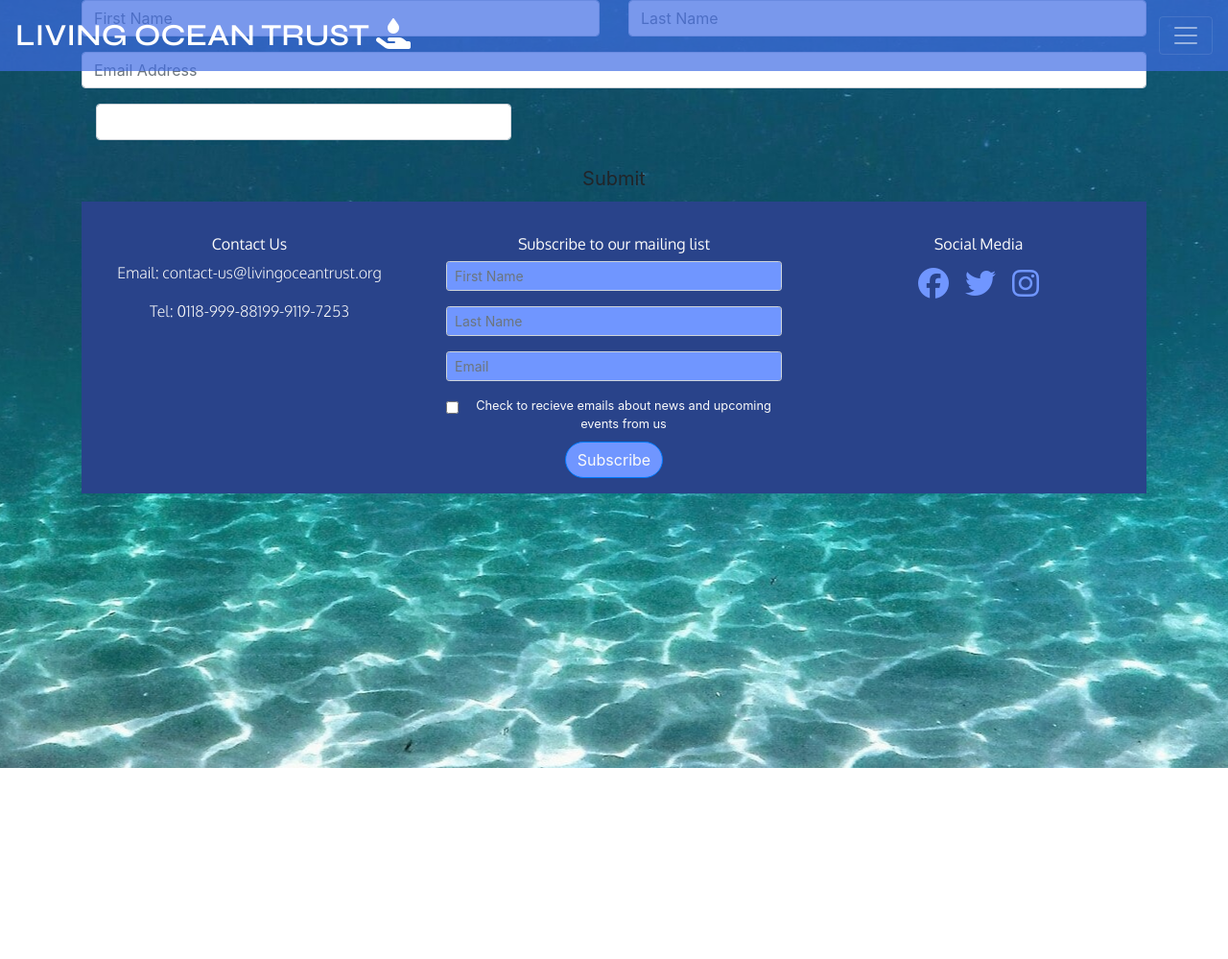
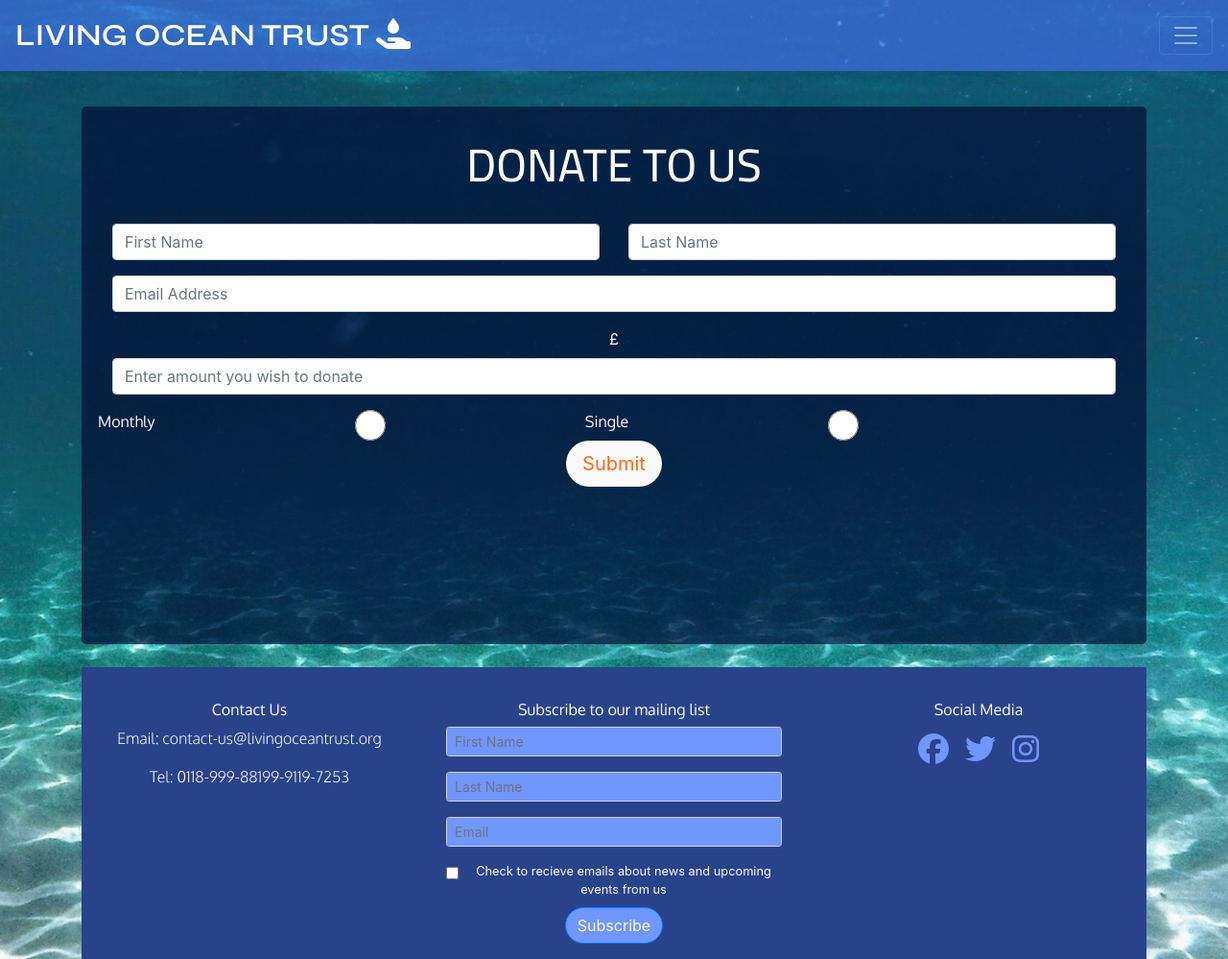
Before and after one commit to Code-Institute-Submissions/Living-Ocean-ms1, a plain HTML site: page donate.html in a window 1280 px wide. Shown: the whole page at 96% size. Before the commit the page ends 800 px from the top, so only its background shows below. Drawn offline with nearby package versions, Linux system fonts and the light colour scheme.

Commit message:
Completed donate form and styled

```diff
--- a/assets/css/style.css
+++ b/assets/css/style.css
@@ -177,13 +177,39 @@ body {
 
 /*------------------------------------------------------------Donate */
 
+.donate-header {
+    text-align: center;
+    font-size: 300%;
+    margin-bottom: 2rem;
+    font-family: "Cairo", sans-serif;
+}
+
+.donate-container {
+    padding-top: 2rem;
+    justify-content: center;
+    position: relative;
+    height: 70vh;
+}
+
 .donate-form {
     align-content: center;
 }
 
 .donate-btn {
     border-radius: 1.5rem;
+    background-color: #fafafa;
+    color: #fc6a16;
 }
+
+.donate-btn:hover {
+    background-color: #fc6a16;
+    color: #fafafa;
+}
+
+.form-label {
+    font-family: "Oxygen", sans-serif;
+}
+
 
 /*------------------------------------------------------------Footer */
 
--- a/donate.html
+++ b/donate.html
@@ -58,6 +58,8 @@
 
     <!------------------------------------------------------------Form-->
 
+    <section class="jumbotron donate-container">
+    <h2 class="uppercase donate-header">Donate To Us</h2>
     <form class="donate-form text-center">
     <div class="row">
     <div class="form-group col">
@@ -70,15 +72,22 @@
     <div class="form-group">
     <input class="form-control" type="email" placeholder="Email Address">
     </div>
-    <div class="form-group col-5">
-    <input class="form-control" type="number" step="5" min="0" name="currency">
+    <div class="form-group">
+    <label for="currency">£</label>
+    <input type="number" step="5" class="form-control" name="currency" id="currency" placeholder="Enter amount you wish to donate">
+    </div>
+    <div class="row">
+    <label for="monthlyselect" class="form-label">Monthly</label>
+    <input class="col-5" type="radio" id="monthlyselect" name="formradio">
+    <label for="singleselect" class="form-label">Single</label>
+    <input class="col-5" type="radio" id="singleselect" name="formradio">
     </div>
     <div>
     <input class="btn btn-lg donate-btn" type="submit" value="Submit">
     </div>
     </form>
-
-
+    </section>
+    <br>
     <!------------------------------------------------------------Footer-->
 
     <footer class="footer-styling">
```
